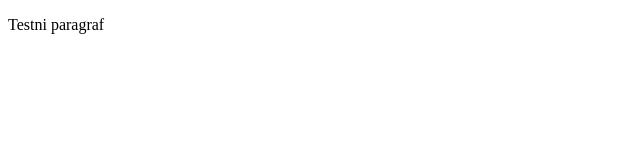
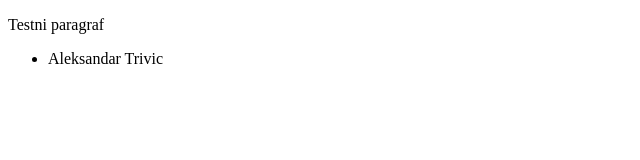
Before and after one commit to at-seavus/wep-app, a plain HTML site: page index.html in a window 1280 px wide. Shown: the whole page, without its empty margins (0-640 px from the left). Drawn offline with Linux system fonts and the light colour scheme.

Commit message:
Dodan Aleksandar

```diff
--- a/index.html
+++ b/index.html
@@ -7,5 +7,8 @@
 </head>
 <body>
     <p>Testni paragraf</p>
+    <ul>
+        <li>Aleksandar Trivic</li>
+    </ul>
 </body>
 </html>
```
